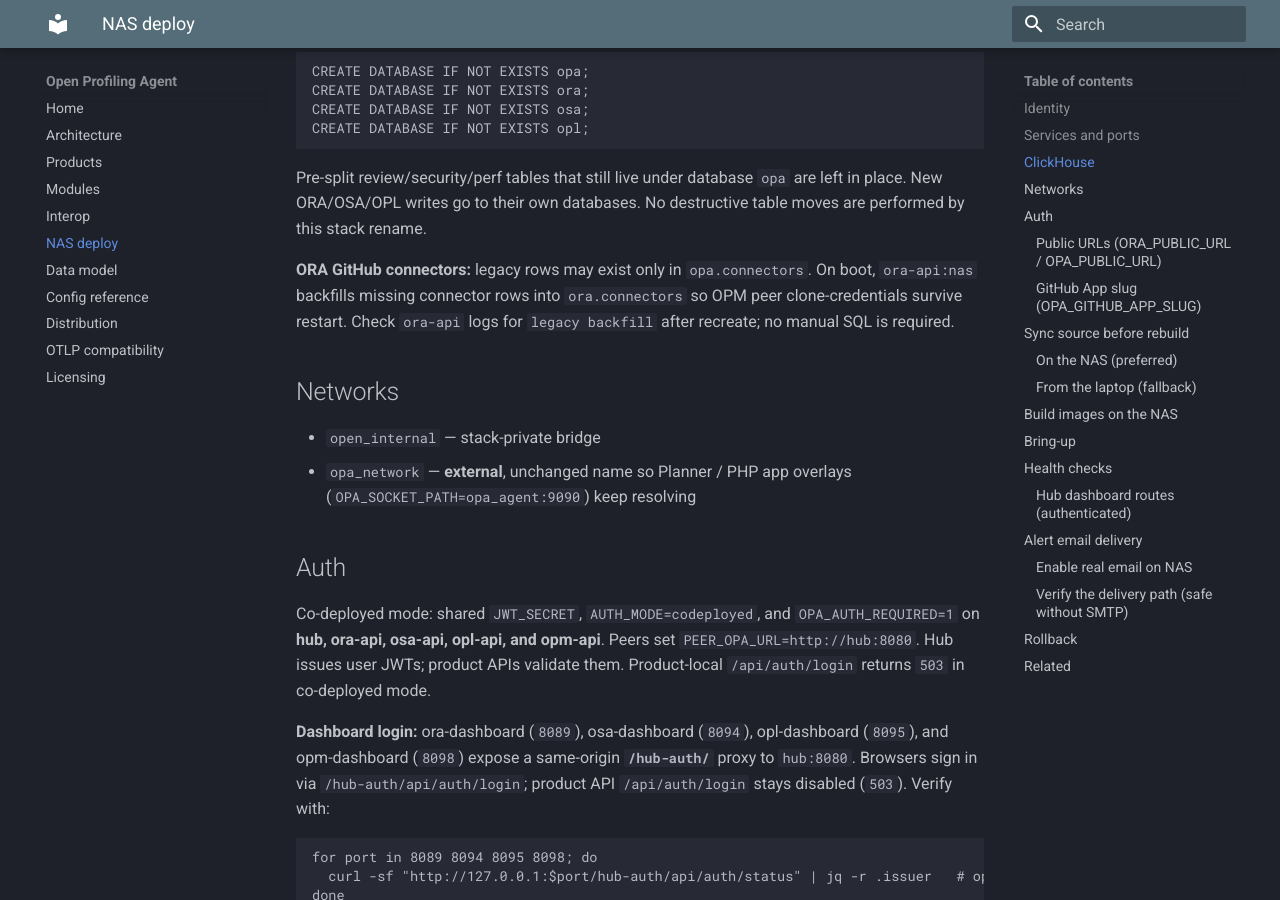
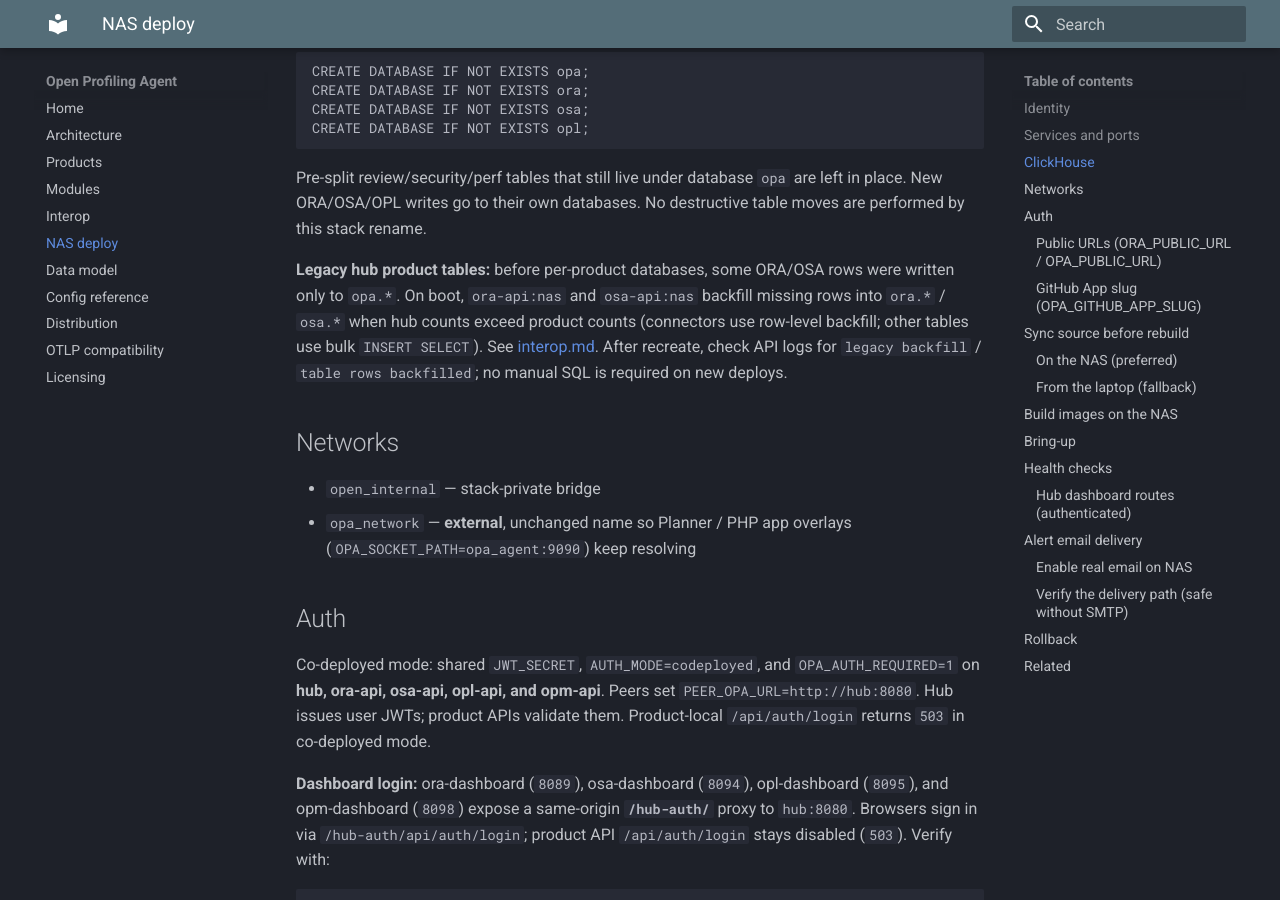
Before and after one commit to TheGrimmChester/OPA-Stack, an MkDocs documentation site: the page built from docs/nas-deploy.md, in a window 1280 px wide and 900 px high, scrolled down 1954 px. Built offline with MkDocs 1.6.1 and Material for MkDocs 9.7.7, drawn with Linux system fonts in a browser that asks for light colours.

Commit message:
Docs: Legacy hub opa product table migration and boot backfill
Document which tables rewrite opa → product DBs and how ORA/OSA backfill
on boot after the per-product ClickHouse split.

```diff
--- a/docs/nas-deploy.md
+++ b/docs/nas-deploy.md
@@ -48,7 +48,7 @@
 
 Pre-split review/security/perf tables that still live under database `opa` are left in place. New ORA/OSA/OPL writes go to their own databases. No destructive table moves are performed by this stack rename.
 
-**ORA GitHub connectors:** legacy rows may exist only in `opa.connectors`. On boot, `ora-api:nas` backfills missing connector rows into `ora.connectors` so OPM peer clone-credentials survive restart. Check `ora-api` logs for `legacy backfill` after recreate; no manual SQL is required.
+**Legacy hub product tables:** before per-product databases, some ORA/OSA rows were written only to `opa.*`. On boot, `ora-api:nas` and `osa-api:nas` backfill missing rows into `ora.*` / `osa.*` when hub counts exceed product counts (connectors use row-level backfill; other tables use bulk `INSERT SELECT`). See [interop.md](interop.md#legacy-hub-opa-product-tables). After recreate, check API logs for `legacy backfill` / `table rows backfilled`; no manual SQL is required on new deploys.
 
 ## Networks
 
```
